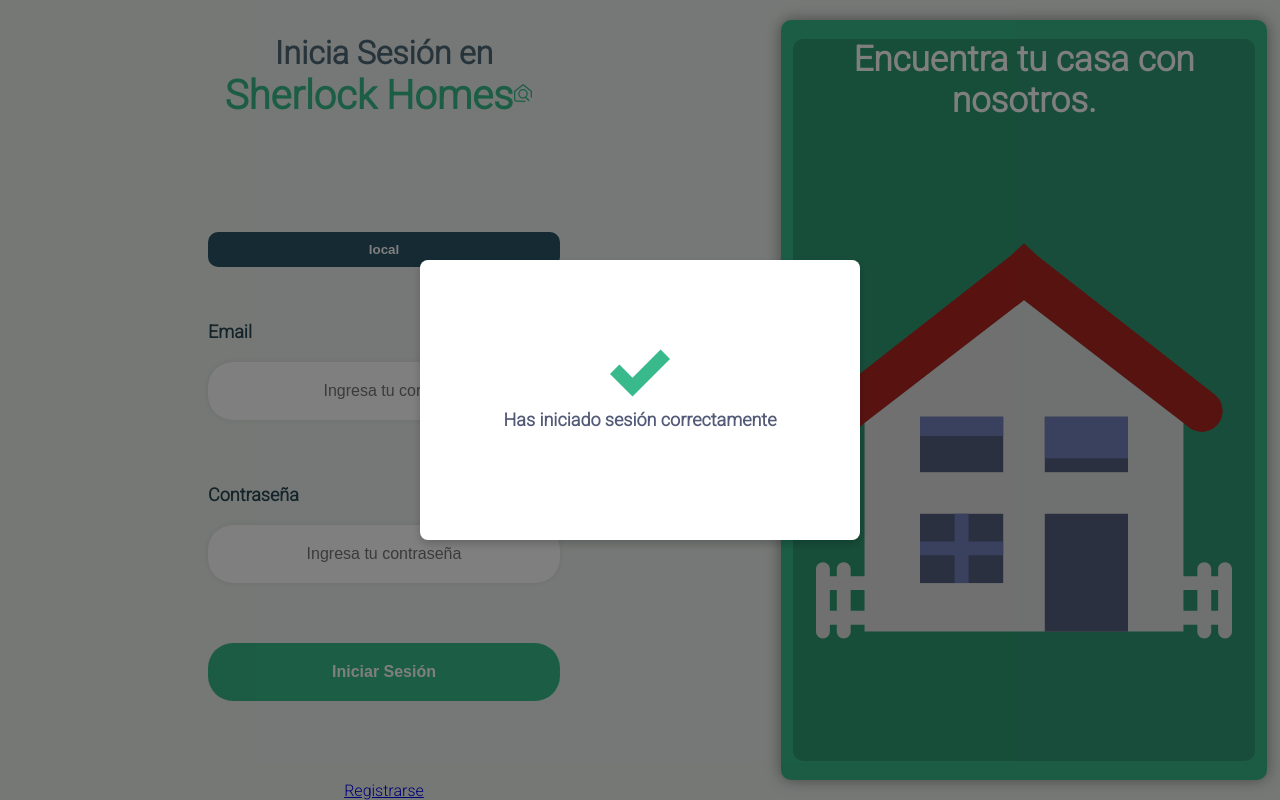
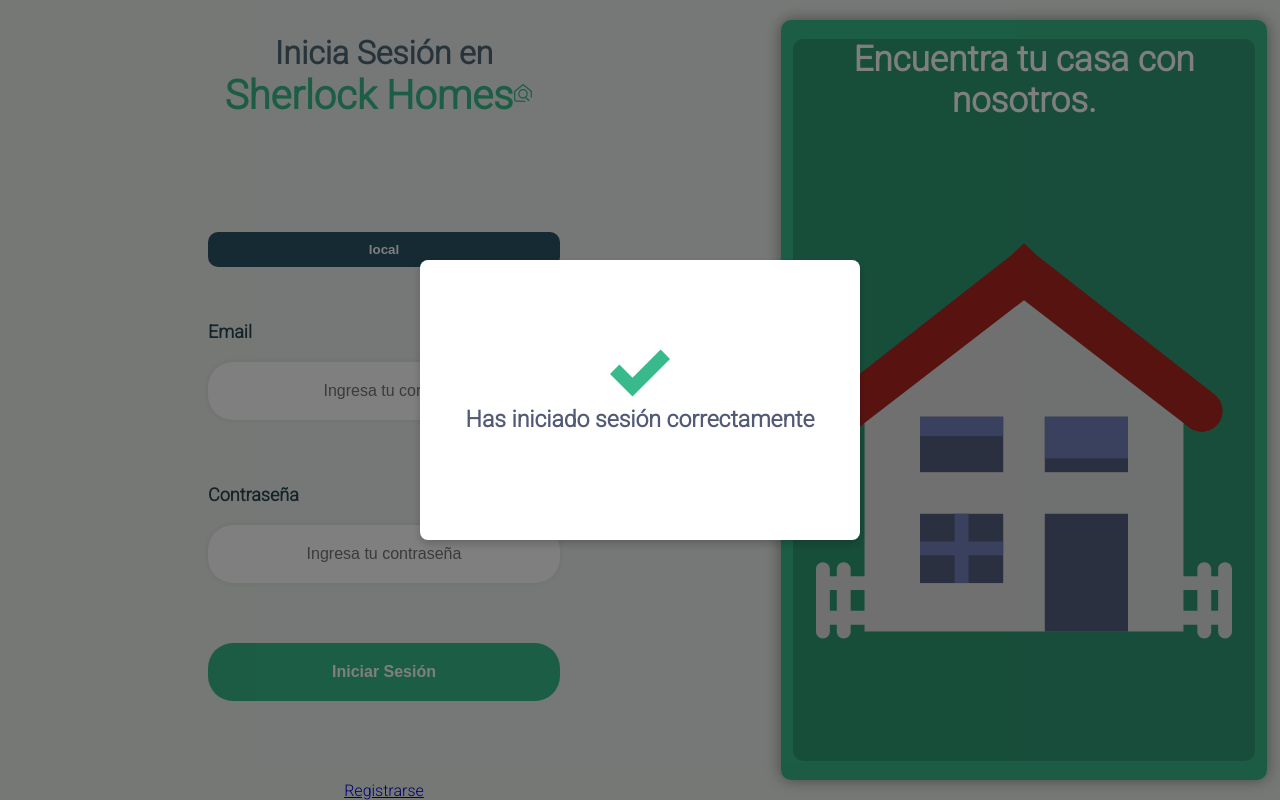
Before and after one commit to ElBugs99/Sherlock-Homes, a React (Create React App) app in the folder client/: page /login in a window 1280 px wide. Built offline with nearby package versions, Linux system fonts and the light colour scheme.

Commit message:
styles correction

```diff
--- a/client/src/Components/UI/MessageModal/messageModal.css
+++ b/client/src/Components/UI/MessageModal/messageModal.css
@@ -32,9 +32,9 @@
 }
 
 .modal-content p {
+    font-size: 23px;
     color: #535A77;
     margin: 0 0 20px 0;
-    font-size: 18px;
 }
 
 .modal-content button {
```
